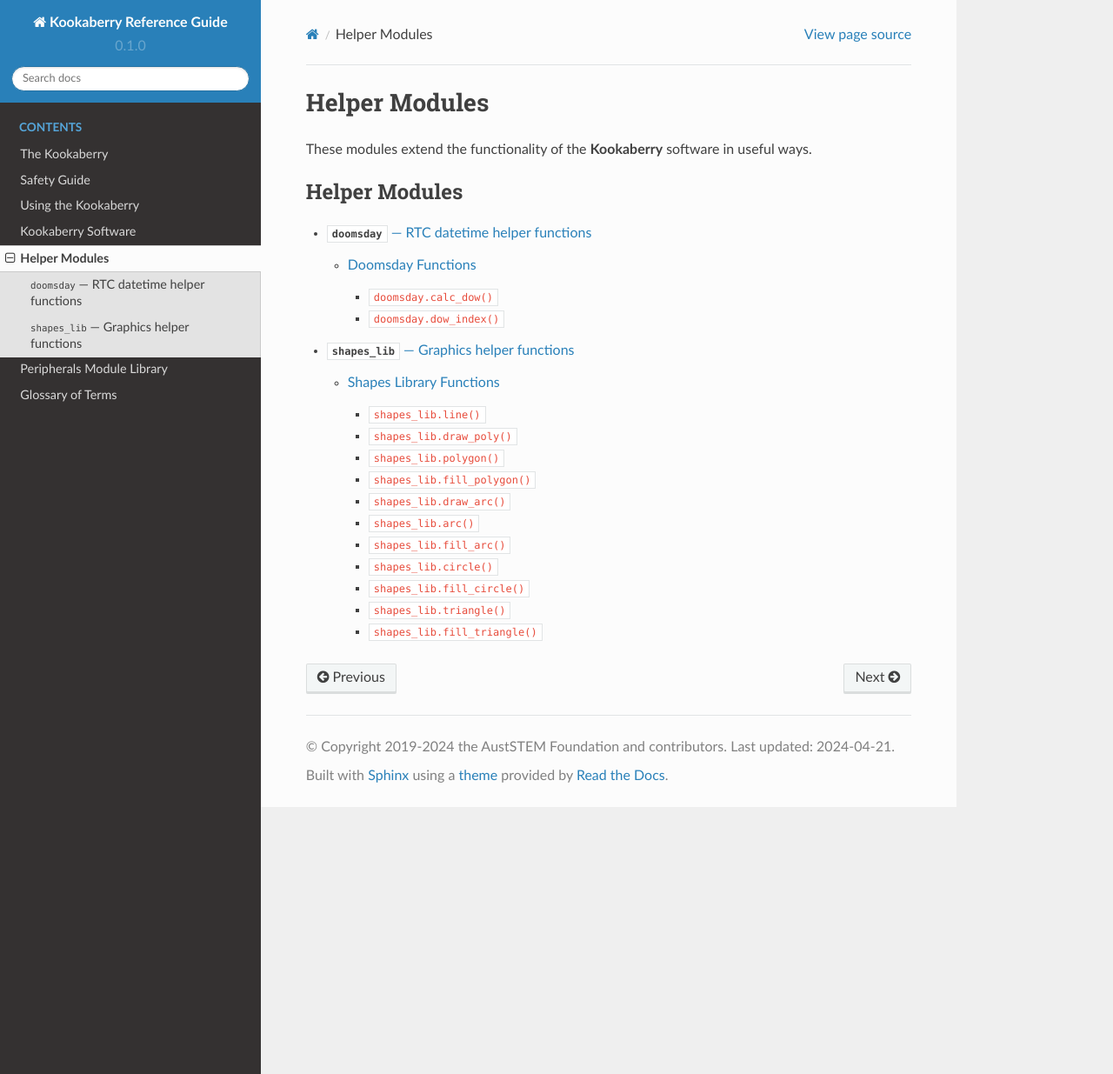
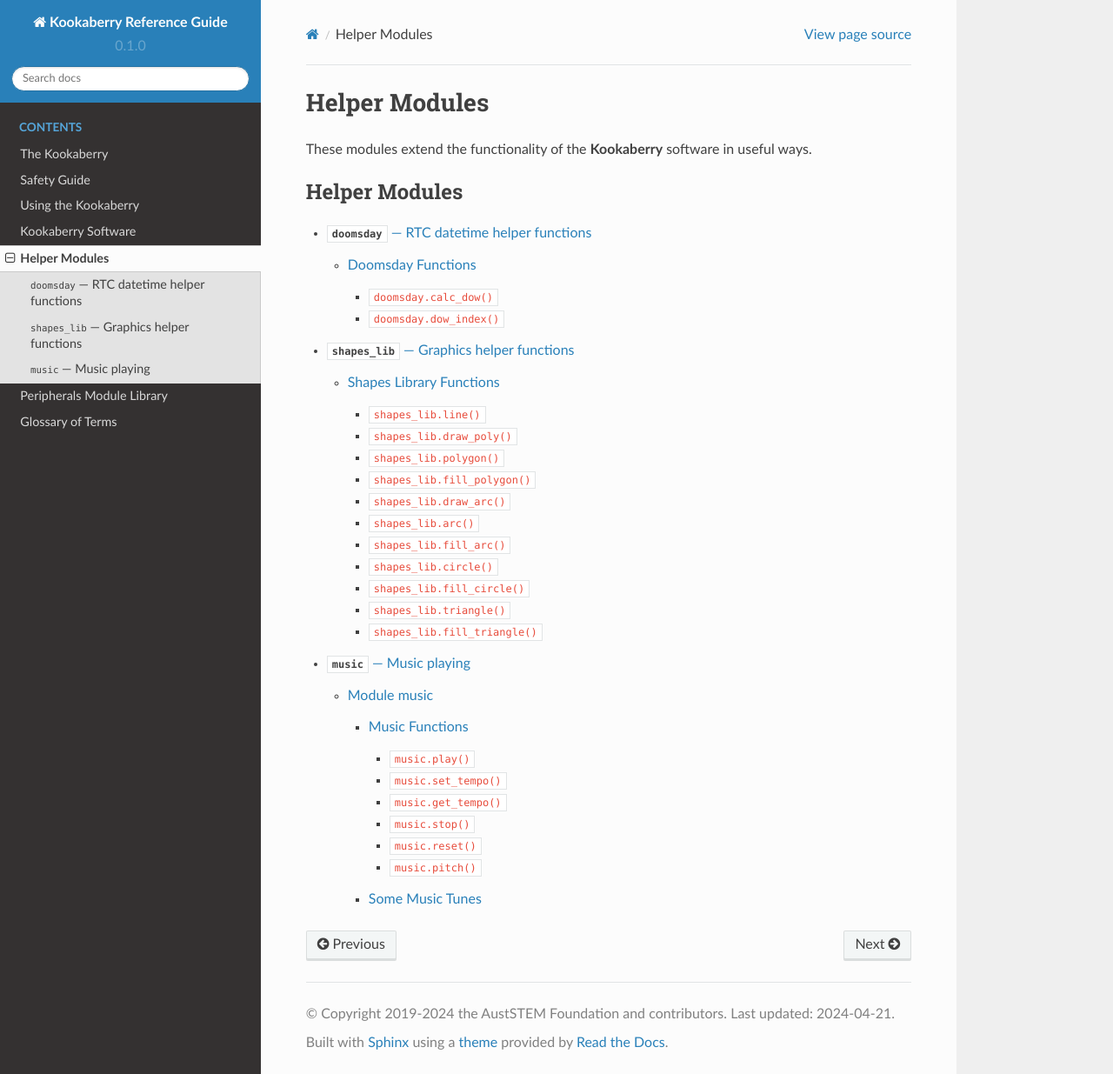
Before and after one commit to TDStrasser/Kookaberry-Reference-Guide, a Sphinx documentation site: the page built from docs/source/helpers.rst, in a window 1280 px wide and 1235 px high. Shown: the whole window at 87% size. Built offline with Sphinx 7.4.7 and the Read the Docs theme 2.0.0, drawn with Linux system fonts in a browser that asks for light colours; some of the changed lines change nothing that is shown.

Commit message:
Added the music module description

```diff
--- a/docs/source/helpers.rst
+++ b/docs/source/helpers.rst
@@ -8,3 +8,4 @@
 
   doomsday.rst
   shapes_lib.rst
+  music.rst
--- /dev/null
+++ b/docs/source/music.rst
@@ -0,0 +1,168 @@
+******************************
+:mod:`music` --- Music playing
+******************************
+.. module:: music
+   :synopsis: Module for playing music
+
+
+.. _music:
+
+This module supports the playing of music stored as notation files.  This module is fully compatible with the **micro:bit**.
+
+Module music
+============
+
+Example Usage::
+
+    # Plays a series of notes using a loudspeaker module connected to Pin P1
+    import music
+    from machine import Pin
+
+    notes_list = ['e4', 'f#', 'g', 'a', 'b', 'c5', 'd', 'e'] # The notes to be played
+    music.play(notes_list, Pin('P1')) # Play the notes on the loudspeaker
+
+Music Functions
+---------------
+
+.. function:: music.play(notes, pin=None, wait=True, loop=False)
+
+    Plays the music given by *notes* on the *pin* using pulse-width-modulation (PWM).
+
+    *notes* can be a string, such as ``"c1:4"``, or a list of notes as strings, such as ["c","d","e"]
+    The duration and octave values are reset to their defaults (of 4 each) before the music is played.
+
+    *pin* is the ouput pin created by :ref:`machine.Pin`, or can be a string, one of ('P1', 'P2', 'P3A', 'P3B', 'P4', or 'P5').
+    The output pin can be used to override the default pin=None which prevents sounds from being played.
+
+    If wait is set to ``True``, playing is blocking, and the music will be played to the end.
+
+    If loop is set to ``True``, the music repeats until the function *music.stop()* is called. Set wait to ``False`` to use this.
+
+    An individual note is specified as: NOTE[octave][:duration].
+
+    - Notes are written as a string with quotes: e.g. ``"c4:8"``. This is a c note in octave 4 with a duration of 8 ticks (a minim or 2 crotchet beats).
+    - Notes are the letters a to g with or without an accidental (# for a sharp, b for a flat).
+    - Lower case or upper case notes are the same. eg. A and a are the same. Ab is A-flat and C# is C-sharp.
+    - Use r or R for a rest (silence).
+    - If the octave is left out it defaults to 4 (containing middle C).
+    - If the duration is left out it defaults to 4 (a crotchet).
+    - For example, a2:4 refers to the note “A” in octave 2 that lasts for four ticks (a tick is an arbitrary length of time defined by a tempo setting function).
+    - The octave and duration parameters are states that carry over to subsequent notes until re-specified. e.g. [‘c4:1’, ‘e’, ‘g:8’] The e is octave 4 for 1 tick. The g is octave 4 for 8 ticks.
+
+.. function:: music.set_tempo(ticks=4, bpm=120)
+
+    Sets the tempo for playback.
+
+    The number of *ticks*, expressed as an integer, make a beat. The default is 4 ticks per beat.
+
+    *bpm* is the tempo for each beat, in beats per minute, expressed as an integer. The default is 120 bpm.
+
+.. function:: music.get_tempo()
+
+    Gets the current tempo as a tuple of integers: (bpm, ticks).
+
+    To display the tuple from get_tempo it can be converted to a string::
+
+        display.print(str(music.get_tempo()))
+        # Will print the default values as '(120,4)'
+
+    Tuple unpacking can be used instead of indices::
+
+        bpm, ticks = music.get_tempo()
+        # Assigns default values to variable bpm and ticks respectively
+
+.. function:: music.stop(pin=None)
+
+    Stops all music playback on the built-in speaker and any pin outputting sound.
+
+    This is used in conjunction with the functions *music.play()* or *music.pitch()* when the ``wait=False`` argument is used so that the music plays in the background,
+    and particularly must be used to stop music playing when the ``loop=True`` argument is used in which case the music loops forever.
+
+    An optional argument *pin* can be provided to specify a particular pin::
+
+        music.stop(pin='P1').
+
+.. function:: music.reset()
+
+    Resets the state of the following attributes to: ticks = 4; bpm = 120; duration = 4; octave = 4
+
+.. function:: music.pitch(frequency, duration=-1, pin=pin0, wait=True)
+
+    Plays a pitch at the integer *frequency* given for the *duration* specified in milliseconds.
+
+    Only one pitch can be played on one pin at any one time.
+
+    If *duration* is negative the pitch is played continuously until either the blocking call is interrupted or,
+    in the case of a background call, a new frequency is set or *music.stop()* is called.
+
+    An optional argument to specify the output *pin* can be used to override the default of ``None``which causes no sound to play.
+
+    If *wait* is set to ``True``, this function is blocking and the script will wait for the sound to complete.
+    If *wait* is set to ``False`` the script will continue with the sound playing in the background until completion or until *music.stop()* is called.
+
+Some Music Tunes
+----------------
+
+The **Kookaberry** is usally shipped with a library of tunes *musictunes* in the ``/lib`` folder.
+
+This script will access that library and play any particular tune selected::
+
+    # Demonstration of the Kookaberry Music functionality
+    # A loudspeaker is attached to plug P2
+    # Begin code
+    import machine, kooka, musictunes, music, fonts
+    p = musictunes.tunes.keys() # A dictionary of tunes
+    names = sorted(list(p)) # Sort the tunes by name in alphabetic order
+    ptr = 0 # Initialises the tune pointer
+    disp = kooka.display # Creates the display object
+    spkrpin = 'P2' # The loudspeaker pin - attach a loudspeaker module
+    # The main loop begins here
+    while not kooka.button_a.was_pressed():
+        # Display the static text
+        disp.fill(0)
+        disp.setfont(fonts.mono8x8)
+        disp.text('Music Demo', 0, 6)
+        disp.setfont(fonts.mono5x5)
+        disp.text('Plug Speaker into %s' % spkrpin, 0, 16)
+        disp.setfont(fonts.mono6x7)
+        disp.text('X', 0, 60) # button A exits the script
+        disp.text('Prev', 20, 60) # button C navigates to the previous tune
+        disp.text('Next', 55, 60) # button D navigates to the next tune
+        disp.text('Play', 95, 60) # button B plays the current tune
+        disp.setfont(fonts.mono8x8)
+        disp.text('%s' % names[ptr], 0, 30) # Display the name of the current tune
+        disp.text('%d of %d' % (ptr+1, len(names)), 20, 50)  # Display the tune number and total tunes
+
+        # Navigate using the C and D buttons
+        if kooka.button_c.was_pressed(): ptr = max(0, ptr-1)
+        if kooka.button_d.was_pressed(): ptr = min(len(names)-1, ptr+1)
+        # Play the current tune using button B
+        if kooka.button_b.was_pressed(): music.play(musictunes.tunes[names[ptr]], pin=machine.Pin(spkrpin))
+
+        disp.show() # Update the physical Display
+
+This script is the contents of the *musictunes* library module::
+
+    tunes ={
+           'BA_DING' : ('b5:1', 'e6:3'),
+           'BADDY' : ('c3:3', 'r', 'd:2', 'd#', 'r', 'c', 'r', 'f#:8'),
+           'BIRTHDAY' : ('c4:3', 'c:1', 'd:4', 'c:4', 'f', 'e:8', 'c:3', 'c:1', 'd:4', 'c:4', 'g', 'f:8', 'c:3', 'c:1', 'c5:4', 'a4', 'f', 'e', 'd', 'a#:3', 'a#:1', 'a:4', 'f', 'g', 'f:8'),
+           'BLUES' : ('c2:2', 'e', 'g', 'a', 'a#', 'a', 'g', 'e', 'c2:2', 'e', 'g', 'a', 'a#', 'a', 'g', 'e', 'f', 'a', 'c3', 'd', 'd#', 'd', 'c', 'a2', 'c2:2', 'e', 'g', 'a', 'a#', 'a', 'g', 'e', 'g', 'b', 'd3', 'f', 'f2', 'a', 'c3', 'd#', 'c2:2', 'e', 'g', 'e', 'g', 'f', 'e', 'd'),
+           'CHASE' : ('a4:1', 'b', 'c5', 'b4', 'a:2', 'r', 'a:1', 'b', 'c5', 'b4', 'a:2', 'r', 'a:2', 'e5', 'd#', 'e', 'f', 'e', 'd#', 'e', 'b4:1', 'c5', 'd', 'c', 'b4:2', 'r', 'b:1', 'c5', 'd', 'c', 'b4:2', 'r', 'b:2', 'e5', 'd#', 'e', 'f', 'e', 'd#', 'e'),
+           'DADADADUM' : ('r4:2', 'g', 'g', 'g', 'eb:8', 'r:2', 'f', 'f', 'f', 'd:8'),
+           'ENTERTAINER' : ('d4:1', 'd#', 'e', 'c5:2', 'e4:1', 'c5:2', 'e4:1', 'c5:3', 'c:1', 'd', 'd#', 'e', 'c', 'd', 'e:2', 'b4:1', 'd5:2', 'c:4'),
+           'FUNERAL' : ('c3:4', 'c:3', 'c:1', 'c:4', 'd#:3', 'd:1', 'd:3', 'c:1', 'c:3', 'b2:1', 'c3:4'),
+           'FUNK' : ('c2:2', 'c', 'd#', 'c:1', 'f:2', 'c:1', 'f:2', 'f#', 'g', 'c', 'c', 'g', 'c:1', 'f#:2', 'c:1', 'f#:2', 'f', 'd#'),
+           'JUMP_DOWN' : ('g5:1', 'f', 'e', 'd', 'c'),
+           'JUMP_UP' : ('c5:1', 'd', 'e', 'f', 'g'),
+           'NYAN' : ('f#5:2', 'g#', 'c#:1', 'd#:2', 'b4:1', 'd5:1', 'c#', 'b4:2', 'b', 'c#5', 'd', 'd:1', 'c#', 'b4:1', 'c#5:1', 'd#', 'f#', 'g#', 'd#', 'f#', 'c#', 'd', 'b4', 'c#5', 'b4', 'd#5:2', 'f#', 'g#:1', 'd#', 'f#', 'c#', 'd#', 'b4', 'd5', 'd#', 'd', 'c#', 'b4', 'c#5', 'd:2', 'b4:1', 'c#5', 'd#', 'f#', 'c#', 'd', 'c#', 'b4', 'c#5:2', 'b4', 'c#5', 'b4', 'f#:1', 'g#', 'b:2', 'f#:1', 'g#', 'b', 'c#5', 'd#', 'b4', 'e5', 'd#', 'e', 'f#', 'b4:2', 'b', 'f#:1', 'g#', 'b', 'f#', 'e5', 'd#', 'c#', 'b4', 'f#', 'd#', 'e', 'f#', 'b:2', 'f#:1', 'g#', 'b:2', 'f#:1', 'g#', 'b', 'b', 'c#5', 'd#', 'b4', 'f#', 'g#', 'f#', 'b:2', 'b:1', 'a#', 'b', 'f#', 'g#', 'b', 'e5', 'd#', 'e', 'f#', 'b4:2', 'c#5'),
+           'ODE' : ('e4', 'e', 'f', 'g', 'g', 'f', 'e', 'd', 'c', 'c', 'd', 'e', 'e:6', 'd:2', 'd:8', 'e:4', 'e', 'f', 'g', 'g', 'f', 'e', 'd', 'c', 'c', 'd', 'e', 'd:6', 'c:2', 'c:8'),
+           'POWER_DOWN' : ('g5:1', 'd#', 'c', 'g4:2', 'b:1', 'c5:3'),
+           'POWER_UP' : ('g4:1', 'c5', 'e', 'g:2', 'e:1', 'g:3'),
+           'PRELUDE' : ('c4:1', 'e', 'g', 'c5', 'e', 'g4', 'c5', 'e', 'c4', 'e', 'g', 'c5', 'e', 'g4', 'c5', 'e', 'c4', 'd', 'g', 'd5', 'f', 'g4', 'd5', 'f', 'c4', 'd', 'g', 'd5', 'f', 'g4', 'd5', 'f', 'b3', 'd4', 'g', 'd5', 'f', 'g4', 'd5', 'f', 'b3', 'd4', 'g', 'd5', 'f', 'g4', 'd5', 'f', 'c4', 'e', 'g', 'c5', 'e', 'g4', 'c5', 'e', 'c4', 'e', 'g', 'c5', 'e', 'g4', 'c5', 'e'),
+           'PUNCHLINE' : ('c4:3', 'g3:1', 'f#', 'g', 'g#:3', 'g', 'r', 'b', 'c4'),
+           'PYTHON' : ('d5:1', 'b4', 'r', 'b', 'b', 'a#', 'b', 'g5', 'r', 'd', 'd', 'r', 'b4', 'c5', 'r', 'c', 'c', 'r', 'd', 'e:5', 'c:1', 'a4', 'r', 'a', 'a', 'g#', 'a', 'f#5', 'r', 'e', 'e', 'r', 'c', 'b4', 'r', 'b', 'b', 'r', 'c5', 'd:5', 'd:1', 'b4', 'r', 'b', 'b', 'a#', 'b', 'b5', 'r', 'g', 'g', 'r', 'd', 'c#', 'r', 'a', 'a', 'r', 'a', 'a:5', 'g:1', 'f#:2', 'a:1', 'a', 'g#', 'a', 'e:2', 'a:1', 'a', 'g#', 'a', 'd', 'r', 'c#', 'd', 'r', 'c#', 'd:2', 'r:3'),
+           'RINGTONE' : ('c4:1', 'd', 'e:2', 'g', 'd:1', 'e', 'f:2', 'a', 'e:1', 'f', 'g:2', 'b', 'c5:4'),
+           'WAWAWAWAA' : ('e3:3', 'r:1', 'd#:3', 'r:1', 'd:4', 'r:1', 'c#:8'),
+           'WEDDING' : ('c4:4', 'f:3', 'f:1', 'f:8', 'c:4', 'g:3', 'e:1', 'f:8', 'c:4', 'f:3', 'a:1', 'c5:4', 'a4:3', 'f:1', 'f:4', 'e:3', 'f:1', 'g:8')
+           }
```
